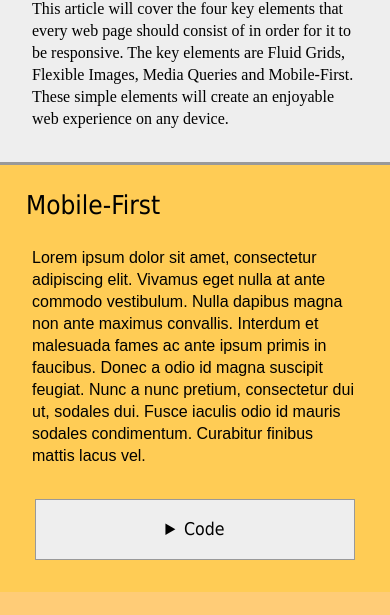
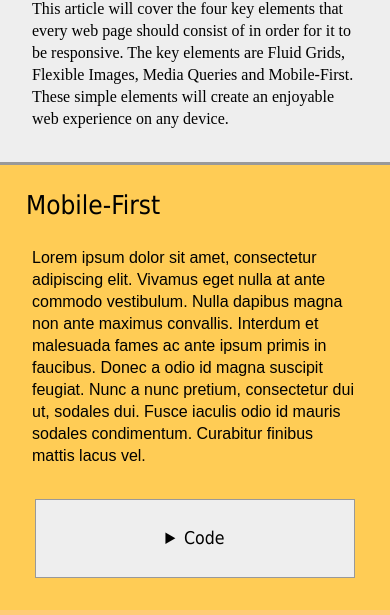
Before and after one commit to philrossi/keyelements, a plain HTML site: page index.html in a window 390 px wide. Shown: the part 210-825 px from the top of the page. Drawn offline with Linux system fonts and the light colour scheme.

Commit message:
update #2
fixed size of button on the phone

```diff
--- a/css/screen.css
+++ b/css/screen.css
@@ -103,7 +103,7 @@ li p {
     background-color: #eee;
     border: 1px solid #999;
     margin: 0 2em;
-    padding: 1em;
+    padding: 1.5em 1em;
   }
   summary::-webkit-details-marker {
     display: none;
```
